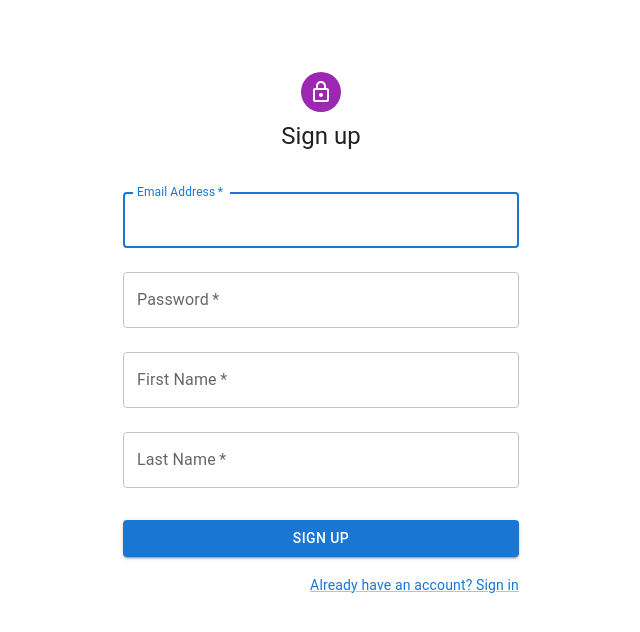
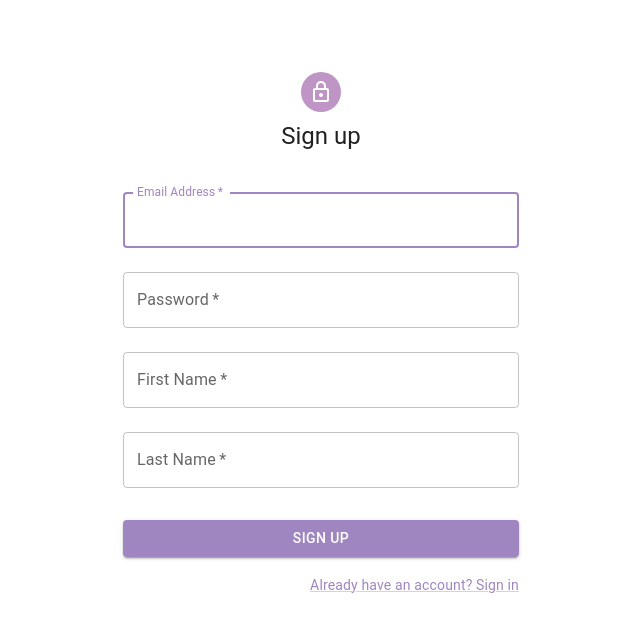
Before and after one commit to clairelist/GoodBank-Frontend, a React (Create React App) app: page /register in a window 1280 px wide. Shown: the top 632 px of the page, without its empty margins (319-959 px from the left). Built offline with nearby package versions, Linux system fonts and the light colour scheme.

Commit message:
updated register functionality

```diff
--- a/src/components/account-details/Accounts.tsx
+++ b/src/components/account-details/Accounts.tsx
@@ -1,16 +1,16 @@
-import { useEffect, useState } from 'react';
 import Button from '@mui/material/Button';
+import Card from '@mui/material/Card';
+import CardContent from '@mui/material/CardContent';
 import Grid from '@mui/material/Grid';
 import Typography from '@mui/material/Typography';
-import CardContent from '@mui/material/CardContent';
-import Card from '@mui/material/Card';
+import { useEffect, useState } from 'react';
+import { useNavigate } from 'react-router-dom';
+import { useAppDispatch, useAppSelector } from '../../app/hooks';
+import { setCurrentAccount } from '../../features/account/accountSlice';
+import { Account } from '../../models/Account';
 import { apiGetAccounts } from '../../remote/banking-api/account.api';
-import { Account } from '../../models/Account';
+import OpenAccount from '../home/OpenAccountForm';
 import Navbar from '../navbar/Navbar';
-import { useNavigate } from 'react-router-dom';
-import OpenAccount from '../home/OpenAccountForm';
-import { useAppSelector, useAppDispatch } from '../../app/hooks';
-import { setCurrentAccount } from '../../features/account/accountSlice';
 
 export default function Accounts() {
   const [loggedIn, setLoggedIn] = useState(false);
@@ -21,8 +21,6 @@ export default function Accounts() {
   const navigate = useNavigate();
 
   useEffect(() => {
-
-      console.log(user, 'accounts', accounts);
     if (user) {
       setLoggedIn(true);
       fetchData();
@@ -34,7 +32,7 @@ export default function Accounts() {
 
   const fetchData = async () => {
     if (user) {
-        const result = await apiGetAccounts(user.id);
+      const result = await apiGetAccounts(user?.id);
       setAccounts(result.payload);
     }
   };
@@ -80,7 +78,7 @@ export default function Accounts() {
     );
   } else if (loggedIn) {
     //if logged in and there is an account
-      Account =
+    Account = (
       <>
         <Navbar />
         <Grid
@@ -99,7 +97,9 @@ export default function Accounts() {
           {accounts?.map((account: Account) => (
             <>
               <Grid item mt={2} sm={12} md={12}>
-                    <Card sx={{ margin: '0 auto', display: 'flex', maxWidth: '700px' }}>
+                <Card
+                  sx={{ margin: '0 auto', display: 'flex', maxWidth: '700px' }}
+                >
                   <CardContent>
                     <Typography variant="h3" color="text.secondary">
                       {account?.name}
@@ -127,6 +127,7 @@ export default function Accounts() {
               </Grid>
             </>
           ))}
+
           {/* <Grid item sm={12} md={12}>
                 <h2 style={{ textAlign: 'center', marginTop: '3%', color: 'gray' }}>
                   Create a new account!
@@ -145,6 +146,8 @@ export default function Accounts() {
           <OpenAccount checked={checked} />
         </Grid>
       </>
+    );
   }
-    return <>{Account}</>
+
+  return <>{Account}</>;
 }
--- a/src/components/register/Register.tsx
+++ b/src/components/register/Register.tsx
@@ -1,15 +1,15 @@
+import LockOutlined from '@mui/icons-material/LockOutlined';
+import Avatar from '@mui/material/Avatar';
+import Box from '@mui/material/Box';
+import Button from '@mui/material/Button';
+import Container from '@mui/material/Container';
+import CssBaseline from '@mui/material/CssBaseline';
+import Grid from '@mui/material/Grid';
+import Link from '@mui/material/Link';
+import { createTheme, ThemeProvider } from '@mui/material/styles';
+import TextField from '@mui/material/TextField';
+import Typography from '@mui/material/Typography';
 import * as React from 'react';
-import Avatar from '@mui/material/Avatar';
-import Button from '@mui/material/Button';
-import CssBaseline from '@mui/material/CssBaseline';
-import TextField from '@mui/material/TextField';
-import Link from '@mui/material/Link';
-import Grid from '@mui/material/Grid';
-import Box from '@mui/material/Box';
-import LockOutlined from '@mui/icons-material/LockOutlined';
-import Typography from '@mui/material/Typography';
-import Container from '@mui/material/Container';
-import { createTheme, ThemeProvider } from '@mui/material/styles';
 import { useNavigate } from 'react-router-dom';
 import { apiRegister } from '../../remote/banking-api/auth.api';
 
@@ -31,7 +31,6 @@ export default function Register() {
   };
 
   return (
-    <ThemeProvider theme={theme}>
     <Container component="main" maxWidth="xs">
       <CssBaseline />
       <Box
@@ -42,18 +41,13 @@ export default function Register() {
           alignItems: 'center',
         }}
       >
-          <Avatar sx={{ m: 1, bgcolor: 'secondary.main' }}>
+        <Avatar sx={{ m: 1, bgcolor: 'primary.light' }}>
           <LockOutlined />
         </Avatar>
         <Typography component="h1" variant="h5">
           Sign up
         </Typography>
-          <Box
-            component="form"
-            noValidate
-            onSubmit={handleSubmit}
-            sx={{ mt: 3 }}
-          >
+        <Box component="form" noValidate onSubmit={handleSubmit} sx={{ mt: 3 }}>
           <TextField
             margin="normal"
             required
@@ -96,6 +90,7 @@ export default function Register() {
           />
           <Button
             type="submit"
+            color="secondary"
             fullWidth
             variant="contained"
             sx={{ mt: 3, mb: 2 }}
@@ -112,6 +107,5 @@ export default function Register() {
         </Box>
       </Box>
     </Container>
-    </ThemeProvider>
   );
 }
```
Also changed, not shown: src/components/account-details/AccountDetails.tsx (+9 -7 lines), src/components/login/Login.tsx (+13 -18 lines). Lines whose indentation alone changed are shown as unchanged.
